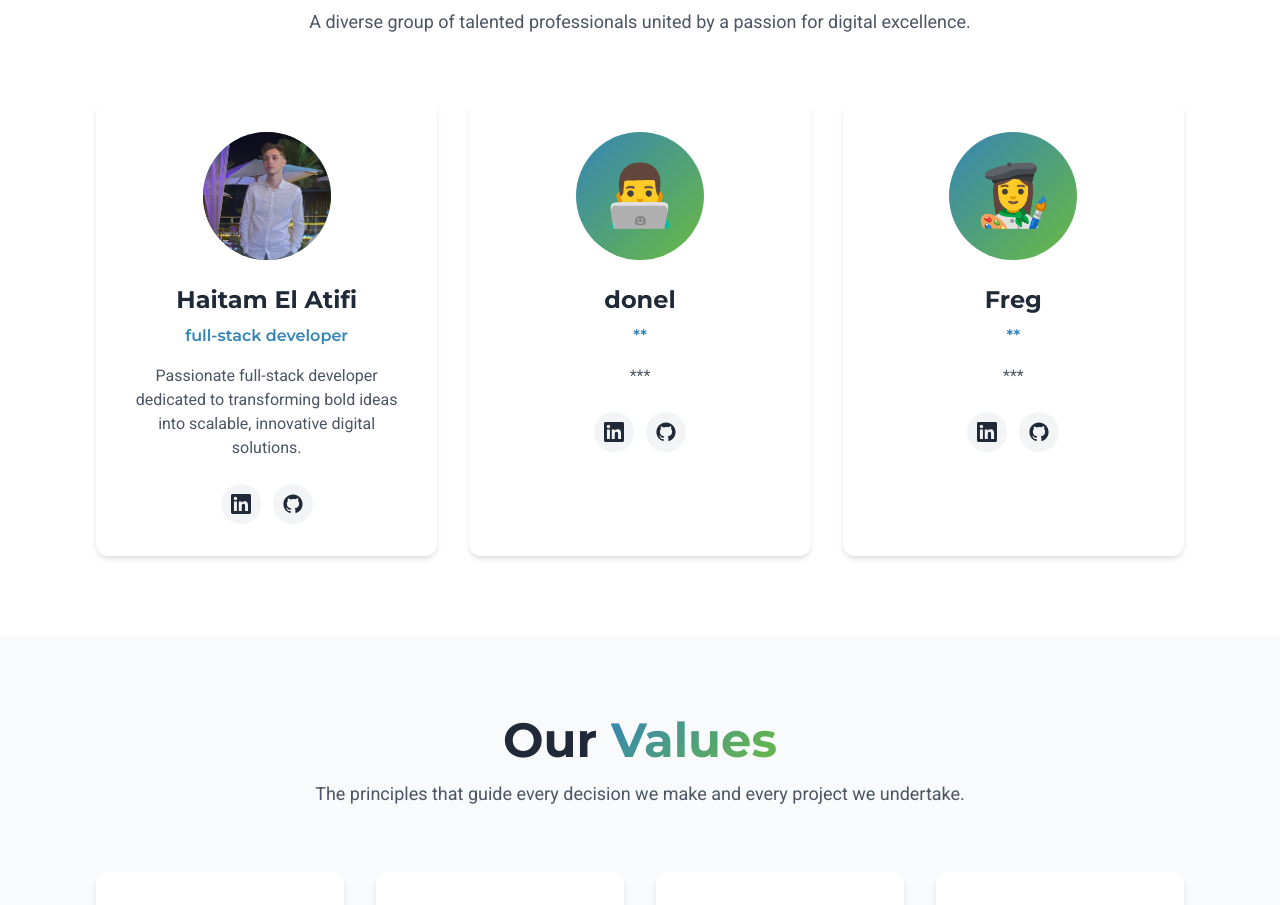
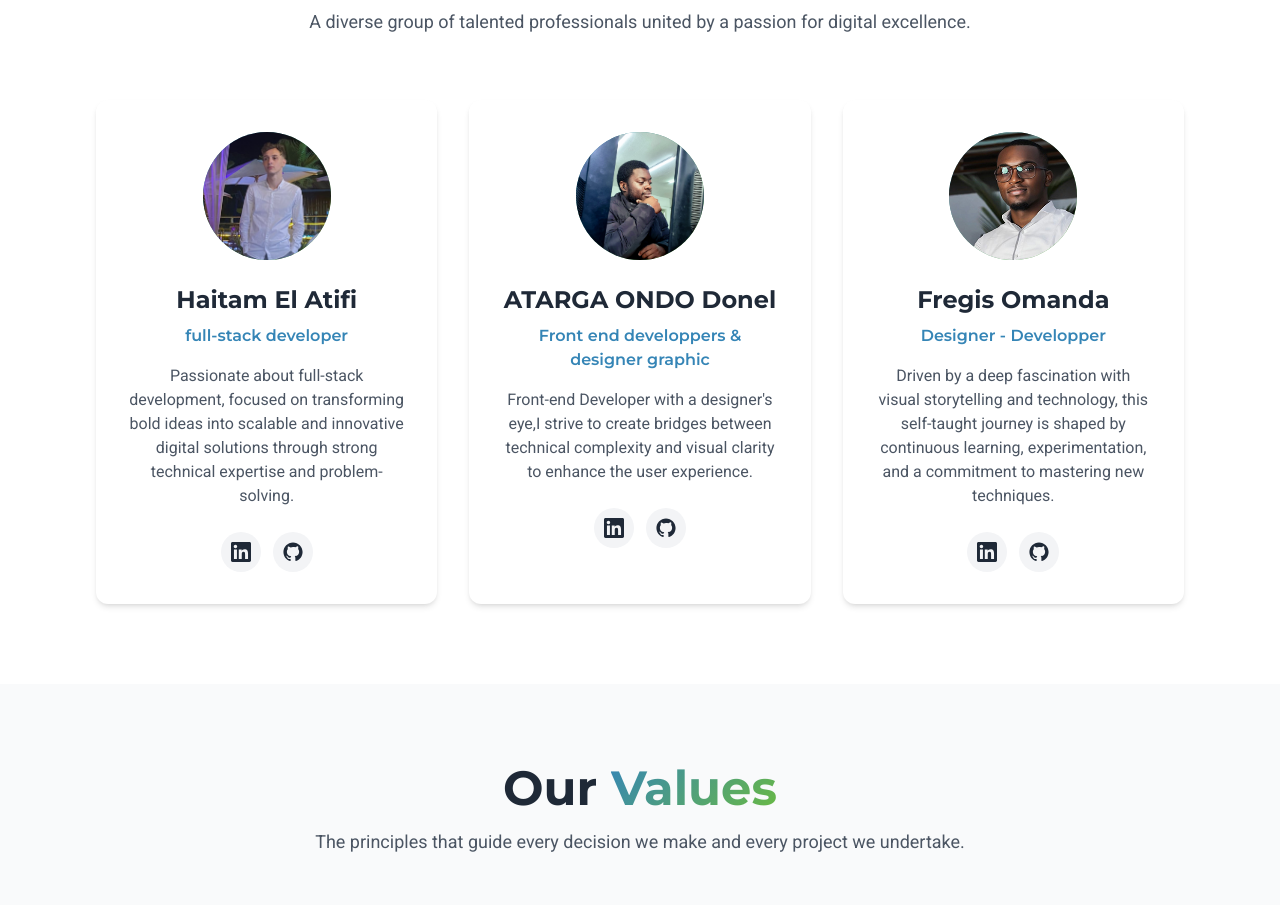
Before and after one commit to Elatifi01/Gecore_WebAgency, a React (Vite) app: page /about in a window 1280 px wide. Shown: the part 1640-2545 px from the top of the page. Built offline with nearby package versions, Linux system fonts and the light colour scheme.

Commit message:
add teammembers infos

```diff
--- a/src/pages/About.jsx
+++ b/src/pages/About.jsx
@@ -1,6 +1,8 @@
 import React from "react";
 import { motion } from "framer-motion";
 import haitamImage from "../Assets/images/haitam.png";
+import donelImage from "../Assets/images/donel.jpeg";
+import fregisImage from "../Assets/images/freg.jpg";
 
 const About = () => {
   const teamMembers = [
@@ -14,21 +16,36 @@ const About = () => {
           className="w-full h-full object-cover rounded-full"
         />
       ),
-      bio: "Passionate full-stack developer dedicated to transforming bold ideas into scalable, innovative digital solutions.",
+      bio: "Passionate about full-stack development, focused on transforming bold ideas into scalable and innovative digital solutions through strong technical expertise and problem-solving.",
       linkedin: "https://www.linkedin.com/in/haitam-el-atifi-9a1b4b1b3/",
       github: "https://github.com/Elatifi01",
     },
     {
-      name: "donel ",
-      role: "**",
-      image: "👨‍💻",
-      bio: "***",
+      name: "ATARGA ONDO Donel ",
+      role: "Front end developpers & designer graphic",
+      image: (
+        <img
+          src={donelImage}
+          alt="ATARGA ONDO Donel"
+          className="w-full h-full object-cover rounded-full"
+        />
+      ),
+      bio: "Front-end Developer with a designer's eye,I strive to create bridges between technical complexity and visual clarity to enhance the user experience.",
+      linkedin: "https://ma.linkedin.com/in/atarga-ondo-donel-b7b2b0347",
+      github: "https://github.com/Grhymm",
     },
     {
-      name: "Freg",
-      role: "**",
-      image: "👩‍🎨",
-      bio: "***",
+      name: "Fregis Omanda",
+      role: "Designer - Developper",
+      image: (
+        <img
+          src={fregisImage}
+          alt="Fregis Omanda"
+          className="w-full h-full object-cover rounded-full"
+        />
+      ),
+      bio: "Driven by a deep fascination with visual storytelling and technology, this self-taught journey is shaped by continuous learning, experimentation, and a commitment to mastering new techniques.",
+      github: "https://github.com/Fregis241",
     },
   ];
 
@@ -328,6 +345,8 @@ const About = () => {
                 <div className="flex justify-center space-x-3 mt-6">
                   <a
                     href={member.linkedin}
+                    target="_blank"
+                    rel="noopener noreferrer"
                     className="w-10 h-10 rounded-full bg-gray-100 flex items-center justify-center hover:bg-gradient-primary hover:text-white transition-all duration-300"
                   >
                     <svg
@@ -340,6 +359,8 @@ const About = () => {
                   </a>
                   <a
                     href={member.github}
+                    target="_blank"
+                    rel="noopener noreferrer"
                     className="w-10 h-10 rounded-full bg-gray-100 flex items-center justify-center hover:bg-gradient-primary hover:text-white transition-all duration-300"
                   >
                     <svg
--- a/src/pages/Portfolio.jsx
+++ b/src/pages/Portfolio.jsx
@@ -157,11 +157,10 @@ const Portfolio = () => {
       {/* Stats Section */}
       <section className="section-padding bg-gray-50">
         <div className="container-custom">
-          <div className="grid md:grid-cols-4 gap-8">
+          <div className="grid md:grid-cols-3 gap-8">
             {[
-              { number: "150+", label: "Projects Completed" },
+              { number: "100+", label: "Projects Completed" },
               { number: "50+", label: "Happy Clients" },
-              { number: "15+", label: "Awards Won" },
               { number: "98%", label: "Client Satisfaction" },
             ].map((stat, index) => (
               <motion.div
```
Also changed, not shown: src/Assets/images/donel.jpeg (added), src/Assets/images/freg.jpg (added).
